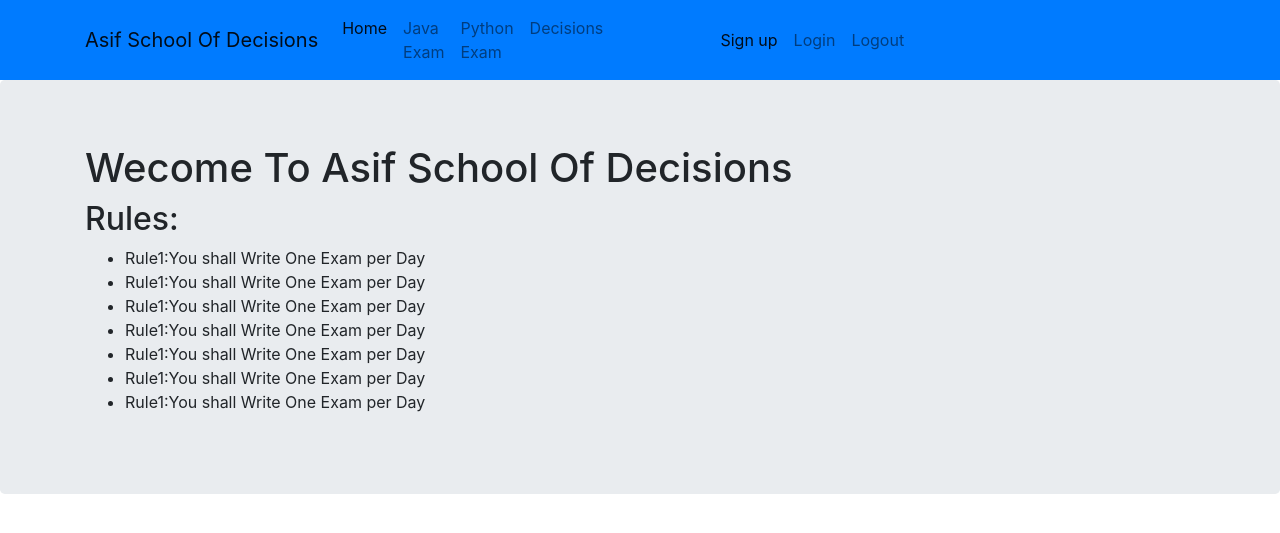
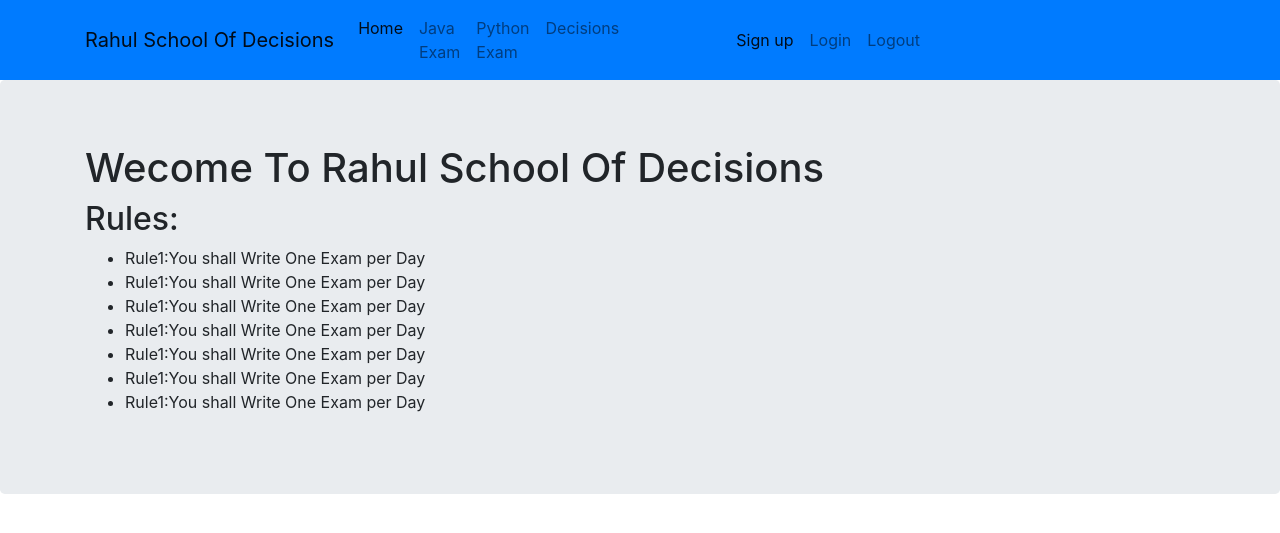
Before and after one commit to rahul34varma/authproject1, a Django app: page /home/ in a window 1280 px wide. Shown: the top 533 px of the page. Run offline with Django 4.2, Linux system fonts and the light colour scheme.

Commit message:
yes its rahul

```diff
--- a/testapp/templates/testapp/base.html
+++ b/testapp/templates/testapp/base.html
@@ -11,7 +11,7 @@
 
 <nav class="navbar navbar-expand-lg navbar-light bg-primary">
     <div class="container">
-         <a class="navbar-brand" href="/home">Asif School Of Decisions</a>
+         <a class="navbar-brand" href="/home">Rahul School Of Decisions</a>
         <ul class="navbar-nav mr-auto">
             <li class="nav-item active">
         <a class="nav-link" href="/home">Home </a>
--- a/testapp/templates/testapp/home.html
+++ b/testapp/templates/testapp/home.html
@@ -3,7 +3,7 @@
 {% block body_block%}
 <div class="jumbotron">
     <div class="container">
-        <h1> Wecome To Asif School Of Decisions</h1>
+        <h1> Wecome To Rahul School Of Decisions</h1>
         <h2> Rules:</h2>
         <ul>
             <li> Rule1:You shall Write One Exam per Day</li>
```
